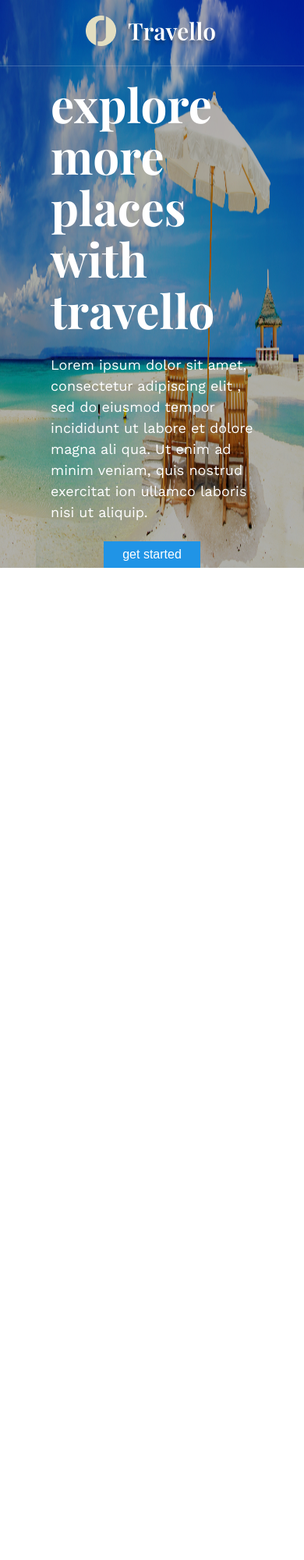
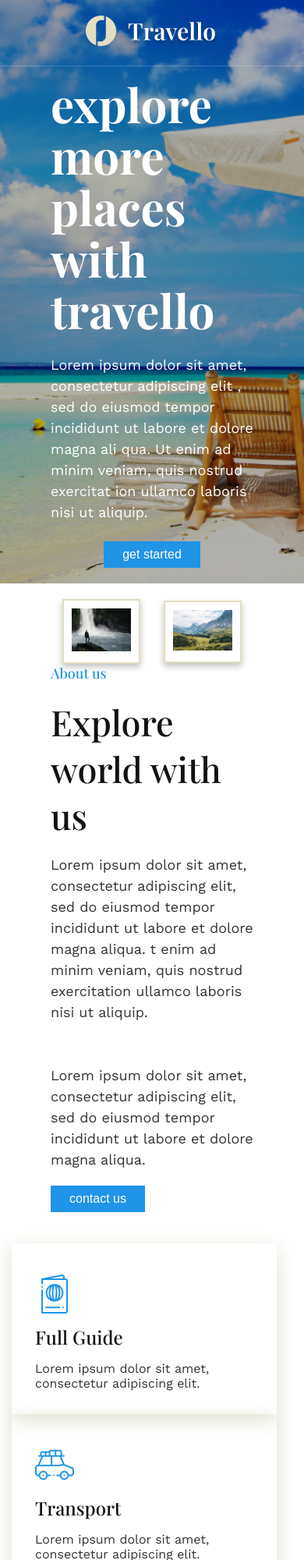
Before and after one commit to dajidaji/travello, a plain HTML site: page index.html in a window 390 px wide. Shown: the top 2000 px of the page at 78% size. Before the commit the page ends 844 px from the top, so only its background shows below. Drawn offline with nearby package versions, Linux system fonts and the light colour scheme.

Commit message:
with_animation_responsive

```diff
--- a/index.html
+++ b/index.html
@@ -49,13 +49,13 @@
     </header>
     <section class="hero">
         <div class="overlay"></div>
-        <figure class="banner_img">
+        <figure class="banner_img" id="banner">
             <img src="./images/image 1.jpg" alt="image on beach">
         </figure>
         <div class="container">
             <div class="hero_content">
                 <h1 class="page_title">explore more places with travello</h1>
-                <p class="page_subtitle">
+                <p class="page_subtitle" id="subtitle">
                     Lorem ipsum dolor sit amet, consectetur adipiscing elit
                     , sed do eiusmod tempor incididunt ut labore et dolore magna ali
                     qua. Ut enim ad minim veniam, quis nostrud exercitat
@@ -71,7 +71,7 @@
 
         </div>
     </section>
-    <!-- <section class="about_us">
+    <section class="about_us">
         <div class="container">
            <div class="about_us_img">
             <figure class="waterfall">
@@ -94,7 +94,7 @@
                     Lorem ipsum dolor sit amet, consectetur adipiscing elit, sed do eiusmod tempor
                      incididunt ut labore et dolore magna aliqua.
                 </p>
-                 <div class="theme_button">
+                <div class="theme_button">
                         <a href="5687545678">
                             contact us
                         </a>
@@ -102,7 +102,37 @@
             </article>
         </div>
 
-    </section> -->
+    </section>
+    <section class="benefits">
+        <div class="container">
+            <div class="benefits_list">
+                <div class="benefits_item">
+                    <img src="./images/fullguide.png" alt class="icon">
+                    <div class="benefit_title">Full Guide</div>
+                    <div class="benefit_text">Lorem ipsum dolor sit amet, consectetur adipiscing elit.</div>
+                </div>
+                <div class="benefits_item">
+                    <img src="./images/transport.png" alt class="icon">
+                    <div class="benefit_title">Transport</div>
+                    <div class="benefit_text">Lorem ipsum dolor sit amet, consectetur adipiscing elit.</div>
+                </div>
+                <div class="benefits_item">
+                    <img src="./images/easybook.png" alt class="icon">
+                    <div class="benefit_title">Easy Book</div>
+                    <div class="benefit_text">Lorem ipsum dolor sit amet, consectetur adipiscing elit.</div>
+                </div>
+                <div class="benefits_item">
+                    <img src="./images/campfire.png" alt class="icon">
+                    <div class="benefit_title">Camp Fire</div>
+                    <div class="benefit_text">Lorem ipsum dolor sit amet, consectetur adipiscing elit.</div>
+                </div>
+            </div>
+
+
+
+        </div>
+
+    </section>
 
 
 
--- a/style.css
+++ b/style.css
@@ -66,33 +66,7 @@
     font-family: "work-sans", sans-serif;
     text-decoration: none;
 }
-@media(max-width:1024px){
-    .header_right_content {
-        display: none;
-    }
-    .container{
-        width: 100%;
-        padding: 0 15px;
-    }
-    .logo {
-        margin: auto;
-    }
-    .hero_content{
-      margin: auto;
-      margin-top: 100px;
-    }
-    .hero_content .theme_button{
-         display: flex;
-         justify-content: center;
-    }
-   .page_title{
-    padding: 0 50px;
-   }
-   .page_subtitle{
-    padding: 0 50px;
-   }
 
-}
 .header_right_content nav ul li a:hover{
     background-color: #033d67;
     color: #2094E6;
@@ -101,7 +75,6 @@
 .hero {
     display: flex;
     align-items: center;
-
     min-height: 660px;
 
 }
@@ -112,12 +85,15 @@
     width: 100%;
     height: 100%;
 
+
 }
-figure img {
+figure img{
     width: 100%;
     height: 100%;
     z-index: 1;
+
 }
+
 .hero_content{
     max-width: 592px;
     margin-left:0px;
@@ -131,7 +107,7 @@ h1{
     margin-bottom: 24px;
     line-height:66px ;
 }
-p{
+.page_subtitle{
    font-size: 18px;
    font-family: "work sans", sans-serif;
    margin-bottom: 24px;
@@ -180,6 +156,7 @@ p{
     display: flex;
     align-items: center;
     gap:135px;
+    margin-bottom: 260px;
 
 }
 .about_us_img {
@@ -211,3 +188,118 @@ h3{
     line-height: 150%;
     color: #333333;
 }
+.benefits_list{
+    display: flex;
+    align-items: center;
+    perspective: 1000px;
+    perspective-origin: 25%;
+
+}
+.benefits_item {
+    padding: 40px 30px 30px;
+    box-shadow:0 7px 25px rgba(100, 100, 11, 0.2);
+    margin-right: 20px;
+    transition: 2s;
+}
+.benefits_item:hover{
+    transform: rotateX(75deg);
+}
+.icon{
+    margin-bottom: 14px;
+    display: block;
+}
+.benefit_title {
+    font-size: 24px;
+    color: #121212;
+    font-weight: 500;
+    font-family: "Playfair Display",serif;
+    margin-bottom: 15px;
+}
+.benefit_text {
+    font-size: 16px;
+    color: #333333;
+    font-family:"Work Sans", sans-serif;
+}
+section.benefits .container{
+    margin-bottom: 50px;
+}
+
+@media(max-width:1024px){
+    .header_right_content {
+        display: none;
+    }
+    .container{
+        width: 100%;
+        padding: 0 15px;
+    }
+    .logo {
+        margin: auto;
+    }
+    .hero_content{
+
+      margin-top: 100px;
+      margin-left: 50px;
+      margin-right: 50px;
+      margin-bottom: 20px;
+      display: flex;
+      justify-content: center;
+      flex-direction: column;
+
+
+    }
+    .hero_content .theme_button{
+         display: flex;
+         justify-content: center;
+    }
+    figure.banner_img img{
+         object-fit: cover;
+   }
+   .container {
+         max-width: 1024px;
+   }
+   div.container div.about_us_img  {
+        display: flex;
+        flex-direction: row;
+        min-width: 200px;
+        justify-content: space-between;
+        gap: 30px;
+   }
+   .mountains{
+         position: relative;
+         max-width: 100px;
+         bottom:0px;
+         right: 0px;
+         border:2px solid #E3DEC1;
+         padding: 10px;
+         box-shadow: 0px 4px 8px 0px rgba(0, 0, 0, 0.25);
+   }
+   .waterfall{
+    max-width:100px;
+
+   }
+   section.about_us div.container{
+    width: 100%;
+    display: flex;
+    flex-direction: column;
+    margin-left: 50px;
+    margin-right: 50px;
+    margin-bottom: 20px;
+   }
+
+   .explore .theme_button {
+    display: flex;
+    justify-content: center;
+   }
+   .about_us{
+    margin-top: 20px;
+    margin-bottom: 20px;
+
+   }
+   .explore{
+    max-width: none;
+    max-height: none;
+   }
+   .benefits_list{
+    flex-direction: column;
+   }
+   }
```
Also changed, not shown: images/campfire.png (added), images/easybook.png (added), images/fullguide.png (added), images/transport.png (added).
